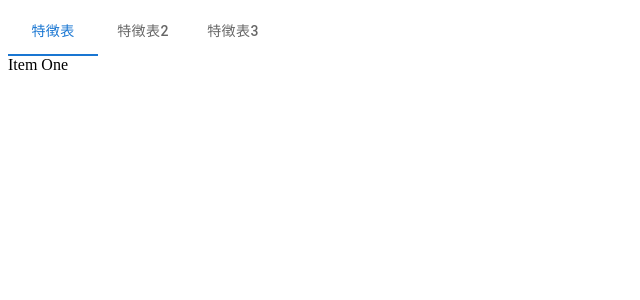
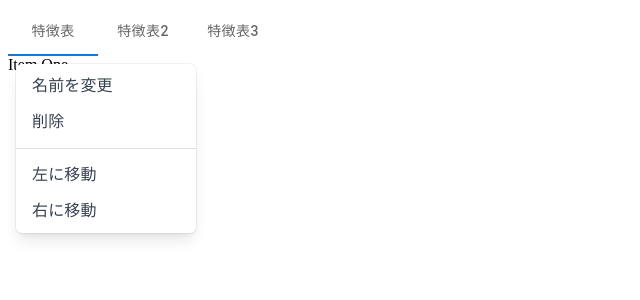
Before and after one commit to LyriDev/Iachara-CharacteristicTable, a React (Vite) app: page / in a window 1280 px wide. Both pictures are taken after a click on the tab "特徴表". Shown: the top 300 px of the page, without its empty margins (0-640 px from the left). Built offline with nearby package versions, Linux system fonts and the light colour scheme.

Commit message:
Implement DropDownMenu

```diff
--- a/package.json
+++ b/package.json
@@ -13,6 +13,7 @@
     "@emotion/react": "^11.11.4",
     "@emotion/styled": "^11.11.5",
     "@extend-chrome/storage": "^1.5.0",
+    "@mui/icons-material": "^5.15.15",
     "@mui/material": "^5.15.15",
     "@types/chrome": "^0.0.266",
     "react": "^18.2.0",
--- a/src/popup/App.tsx
+++ b/src/popup/App.tsx
@@ -1,5 +1,6 @@
 import { useState } from 'react'
 import TabBar from './components/TabBar';
+import CustomizedMenus from "./components/DropDownMenu"
 
 function App() {
     const [focusIndex, setFocusIndex] = useState(0);
@@ -19,6 +20,7 @@ function App() {
             <div hidden={focusIndex !== 2}>
                 Item Tree
             </div>
+            <CustomizedMenus/>
         </>
     )
 }
--- /dev/null
+++ b/src/popup/components/DropDownMenu.tsx
@@ -0,0 +1,73 @@
+import * as React from 'react';
+import { styled, alpha } from '@mui/material/styles';
+import Button from '@mui/material/Button';
+import Menu, { MenuProps } from '@mui/material/Menu';
+import MenuItem from '@mui/material/MenuItem';
+import Divider from '@mui/material/Divider';
+
+const StyledMenu = styled((props: MenuProps) => (
+    <Menu
+        elevation={0}
+        anchorOrigin={{
+            vertical: 'bottom',
+            horizontal: 'right',
+        }}
+        transformOrigin={{
+            vertical: 'top',
+            horizontal: 'right',
+        }}
+        {...props}
+    />
+))(({ theme }) => ({
+    '& .MuiPaper-root': {
+            borderRadius: 6,
+            marginTop: theme.spacing(1),
+            minWidth: 180,
+            color:
+            theme.palette.mode === 'light' ? 'rgb(55, 65, 81)' : theme.palette.grey[300],
+            boxShadow:
+            'rgb(255, 255, 255) 0px 0px 0px 0px, rgba(0, 0, 0, 0.05) 0px 0px 0px 1px, rgba(0, 0, 0, 0.1) 0px 10px 15px -3px, rgba(0, 0, 0, 0.05) 0px 4px 6px -2px',
+        '& .MuiMenu-list': {
+            padding: '4px 0',
+        },
+        '& .MuiMenuItem-root': {
+            '& .MuiSvgIcon-root': {
+                fontSize: 18,
+                color: theme.palette.text.secondary,
+                marginRight: theme.spacing(1.5),
+            },
+            '&:active': {
+                backgroundColor: alpha(
+                theme.palette.primary.main,
+                theme.palette.action.selectedOpacity,
+                ),
+            },
+        },
+    },
+}));
+
+export default function CustomizedMenus({
+    anchorEl,
+    setAnchorEl
+}: {
+    anchorEl: HTMLElement | null;
+    setAnchorEl: React.Dispatch<React.SetStateAction<HTMLElement | null>>
+}) {
+    function handleClose(){
+        setAnchorEl(null);
+    };
+
+    return (
+        <StyledMenu
+            anchorEl={anchorEl}
+            open={Boolean(anchorEl)}
+            onClose={handleClose}
+        >
+            <MenuItem onClick={handleClose}>名前を変更</MenuItem>
+            <MenuItem onClick={handleClose}>削除</MenuItem>
+            <Divider sx={{ my: 0.5 }} />
+            <MenuItem onClick={handleClose}>左に移動</MenuItem>
+            <MenuItem onClick={handleClose}>右に移動</MenuItem>
+        </StyledMenu>
+    );
+}
--- a/src/popup/components/TabBar.tsx
+++ b/src/popup/components/TabBar.tsx
@@ -2,6 +2,7 @@ import { useContext } from 'react'
 import Tabs from '@mui/material/Tabs';
 import Tab from '@mui/material/Tab';
 import { CharacteristicTableContext } from '../providers/CharacteristicTableProvider';
+import TabHeader from './TabHeader';
 
 export default function TabBar({
     focusIndex,
@@ -20,7 +21,12 @@ export default function TabBar({
             onChange={(_event: React.SyntheticEvent, newValue: number) => setFocusIndex(newValue)}
         >
             {characteristicTableData.map((tableData) => (
-                <Tab label={tableData.tableName}/>
+                <TabHeader
+                    key={tableData.id}
+                    tableName={tableData.tableName}
+                    focusIndex={focusIndex}
+                    setFocusIndex={setFocusIndex}
+                />
             ))}
         </Tabs>
     )
--- /dev/null
+++ b/src/popup/components/TabHeader.tsx
@@ -0,0 +1,34 @@
+import { useState, useContext } from 'react'
+import Tab from '@mui/material/Tab';
+import DropDownMenu from "./DropDownMenu"
+import { CharacteristicTableContext } from '../providers/CharacteristicTableProvider';
+
+export default function TabHeader({
+    tableName,
+    focusIndex,
+    setFocusIndex
+}: {
+    tableName: string;
+    focusIndex: number;
+    setFocusIndex: React.Dispatch<React.SetStateAction<number>>;
+}){
+    const [anchorEl, setAnchorEl] = useState<HTMLElement | null>(null);
+    // const {
+    //     characteristicTableData
+    // } = useContext(CharacteristicTableContext);
+
+    return (
+        <>
+            <Tab
+                label={tableName}
+                onClick={(event: React.MouseEvent<HTMLElement>) => {
+                    setAnchorEl(event.currentTarget);
+                }}
+            />
+            <DropDownMenu
+                anchorEl={anchorEl}
+                setAnchorEl={setAnchorEl}
+            />
+        </>
+    )
+};
--- a/src/utils/characteristicTable.ts
+++ b/src/utils/characteristicTable.ts
@@ -1,5 +1,6 @@
 // 特徴表型定義
 export type CharacteristicTableData = {
+    id: string;
     tableName: string;
     tableData: CharacteristicTable;
 }[];
@@ -104,14 +105,17 @@ export const defaultCharacteristicTable: CharacteristicTable = [
 
 export const holeData: CharacteristicTableData = [
     {
+        id: "aaa",
         tableName: "特徴表",
         tableData: defaultCharacteristicTable
     },
     {
+        id: "bbb",
         tableName: "特徴表2",
         tableData: defaultCharacteristicTable
     },
     {
+        id: "ccc",
         tableName: "特徴表3",
         tableData: defaultCharacteristicTable
     }
```
Also changed, not shown: 1 other file (tests, documents, lock files or other folders).
